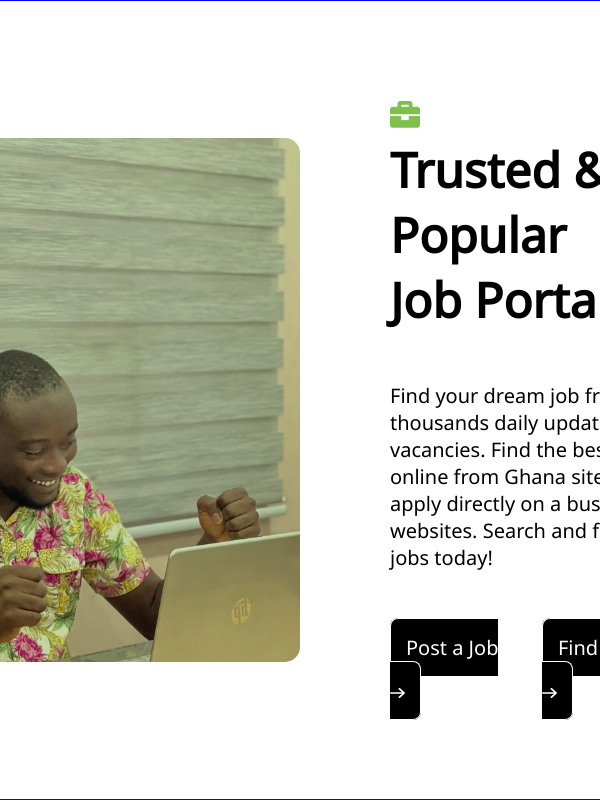
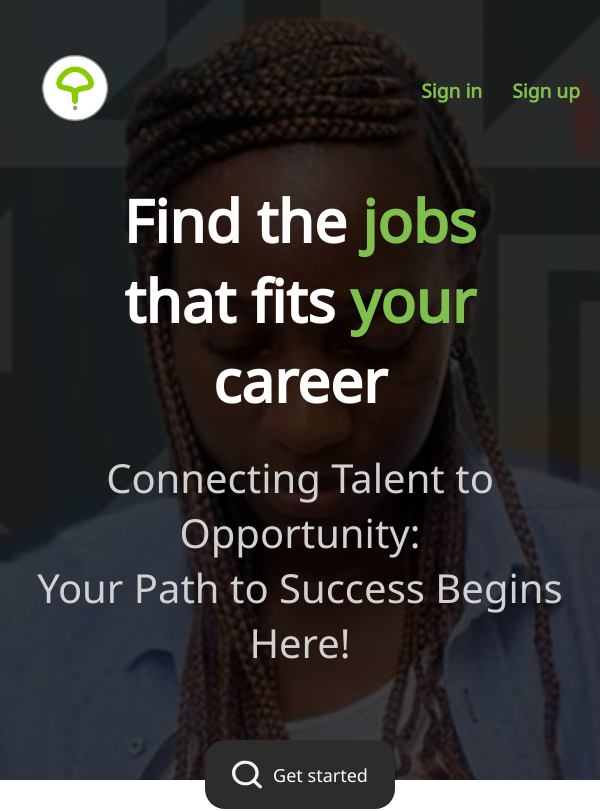
Before and after one commit to Calvinasty/Job-Post, a Vue app in the folder Jobpost_frontend/: page / in a window 600 px wide. Shown: the top 811 px of the page. Built offline with nearby package versions, Linux system fonts and the light colour scheme.

Commit message:
Final responsive for tablets and all media

```diff
--- a/Jobpost_frontend/src/components/HeaderComponent.vue
+++ b/Jobpost_frontend/src/components/HeaderComponent.vue
@@ -181,7 +181,7 @@
         section .tag {
             width: 100dvw;
             padding: 30px;
-            font-size: 20px;
+            font-size: 25px;
             text-align: center;
             color: #d1d1d1;
             margin-top: -50px;
@@ -215,16 +215,83 @@
         }
     }
 
+    /* Mini Tablets */
+    @media screen and (min-width: 481px) and (max-width: 600px) {
+        .container {
+            width: 100%;
+            height: 100%;
+            padding: 50px 0;
+            background-color: rgba(0, 0, 0, 0.75);
+            background-image: url('/images/job_banner2.jpeg');
+            background-position: 60% 0%;
+            background-repeat: no-repeat;
+            background-size: 300%;
+            background-blend-mode: overlay;
+        }
+        .container section {
+            display: flex;
+            flex-direction: column;
+            justify-content: space-around;
+            align-items: center;
+            height: 80dvh;
+            /* border: 5px solid green; */
+        }
+        section .head {
+            width: 100dvw;
+            padding: 10px;
+            font-size: 50px;
+            text-align: center;
+            font-weight: bolder;
+            color: #fff;
+            margin-top: 80px;
+            /* border: 1px solid red; */
+        }
+        section .tag {
+            width: 100dvw;
+            padding: 30px;
+            font-size: 40px;
+            text-align: center;
+            color: #d1d1d1;
+            margin-top: -50px;
+        }
+        section .action div {
+            display: none;
+        }
+        .mobile-search{
+            display: block;
+        }
+        .action button.mobile-search {
+            display: flex;
+            flex-direction: row;
+            align-items: center;
+            justify-content: center;
+            gap: 10px;
+            width: 190px;
+            padding: 20px;
+            cursor: pointer;
+            /* color: #7FBF4C; */
+            color: #fff;
+            font-size: 18px;
+            font-weight: 400;
+            background-color: #2C2D2B;
+            border-radius: 20px;
+            border: none;
+        }
+        .action button.mobile-search img{
+            /* filter: brightness(0) saturate(100%) invert(63%) sepia(8%) saturate(2334%) hue-rotate(50deg) brightness(103%) contrast(100%); */
+        }
+    }
+
     /* Large Tablet Media Queries*/
-    @media screen and (min-width: 481px) and (max-width: 768px) {
+    @media screen and (min-width: 601px) and (max-width: 768px) {
         .container {
-            display: none;
-            width: 100%;
+            width: 100dvw;
             height: 100dvh;
             padding: 55px 100px;
+            /* padding: 0; */
             background-color: rgba(0, 0, 0, 0.75);
             background-image: url('/images/job_banner.jpeg');
-            /* background-position: 90%; */
+            background-position: 80% 10%;
             background-repeat: no-repeat;
             background-size: cover;
             background-blend-mode: overlay;
@@ -243,19 +310,39 @@
         }
         section .action div {
             display: flex;
-            width: 90%;
+            width: 100%;
             flex-direction: row;
             justify-content: center;
             gap: 5px;
             padding: 19px;
             background-color: #fff;
             border-radius: 15px;
+            position: relative;
             /* border: 1px solid red; */
+        }
+        .action div span label {
+            margin-left: 10px;
         }
         .action div span input {
             /* border: none; */
+            width: 100%;
             padding: 10px 10px 10px 10px;
             border: none;
         }
+        .action div button {
+            display: flex;
+            align-items: center;
+            justify-content: center;
+            gap: 5px;
+            /* width: 100px; */
+            cursor: pointer;
+            color: #fff;
+            font-size: 14px;
+            font-weight: 400;
+            background-color: #2C2D2B;
+            border-radius: 15px;
+            border: none;
+        }
+
     }
 </style>
--- a/Jobpost_frontend/src/components/NavComponent.vue
+++ b/Jobpost_frontend/src/components/NavComponent.vue
@@ -119,4 +119,30 @@
         }
     }
 
+    /* Mini Tablets */
+    @media screen and (min-width: 481px) and (max-width: 600px) {
+        .auth-btns{
+            display: flex;
+            width: 100%;
+            height: 20px;
+            padding-right: 20px;
+            padding-top: 40px;
+            flex-direction: row;
+            justify-content: end;
+            align-items: center;
+            gap: 10px;
+            /* border: 1px solid blue; */
+        }
+    }
+
+    /* Large Tablet Media Queries*/
+    @media screen and (min-width: 660px) and (max-width: 768px) {
+        .navbar div img{
+            position: absolute;
+            width: 150px;
+            top:1%;
+            left:8%
+        }
+    }
+
 </style>
```
